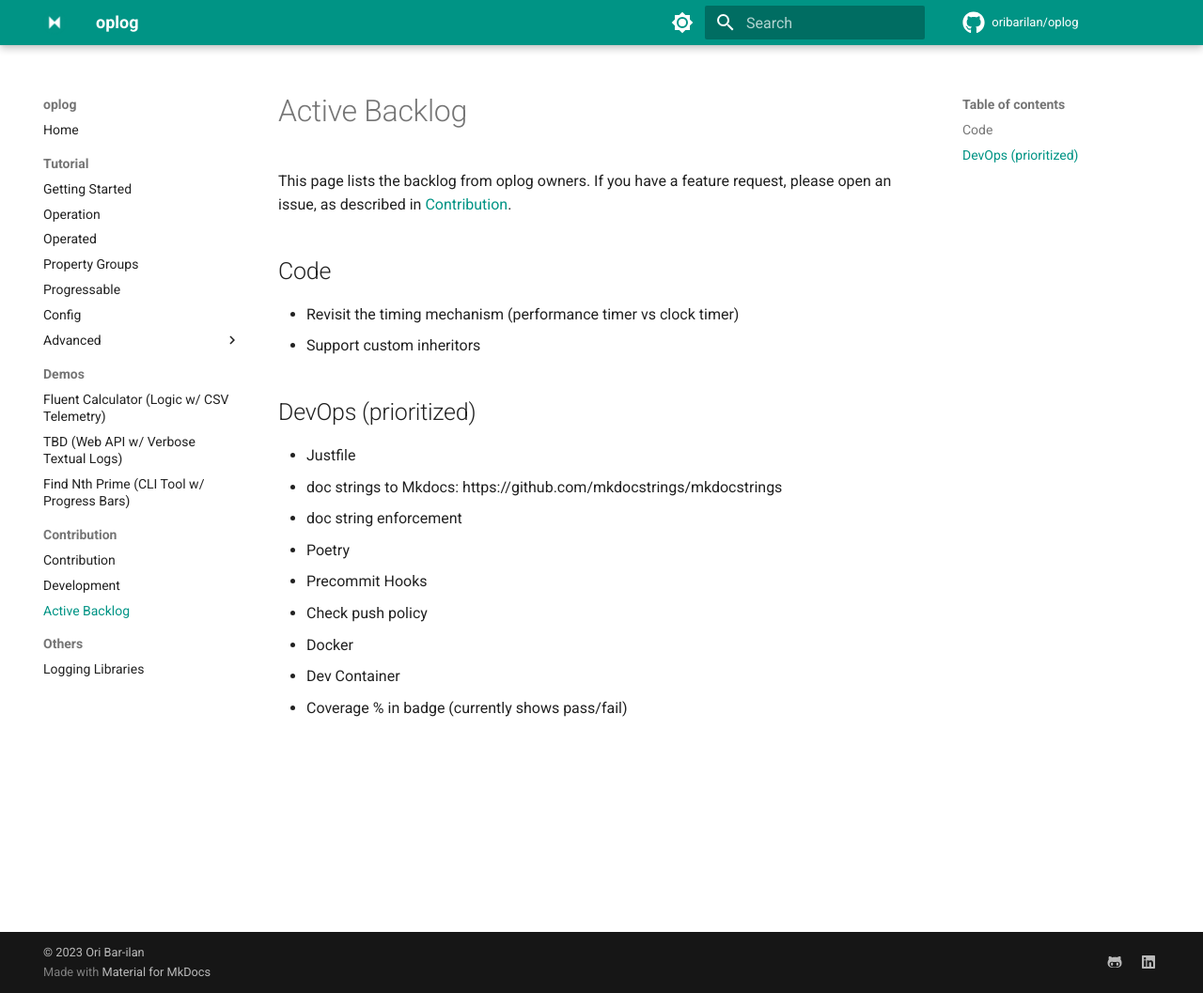
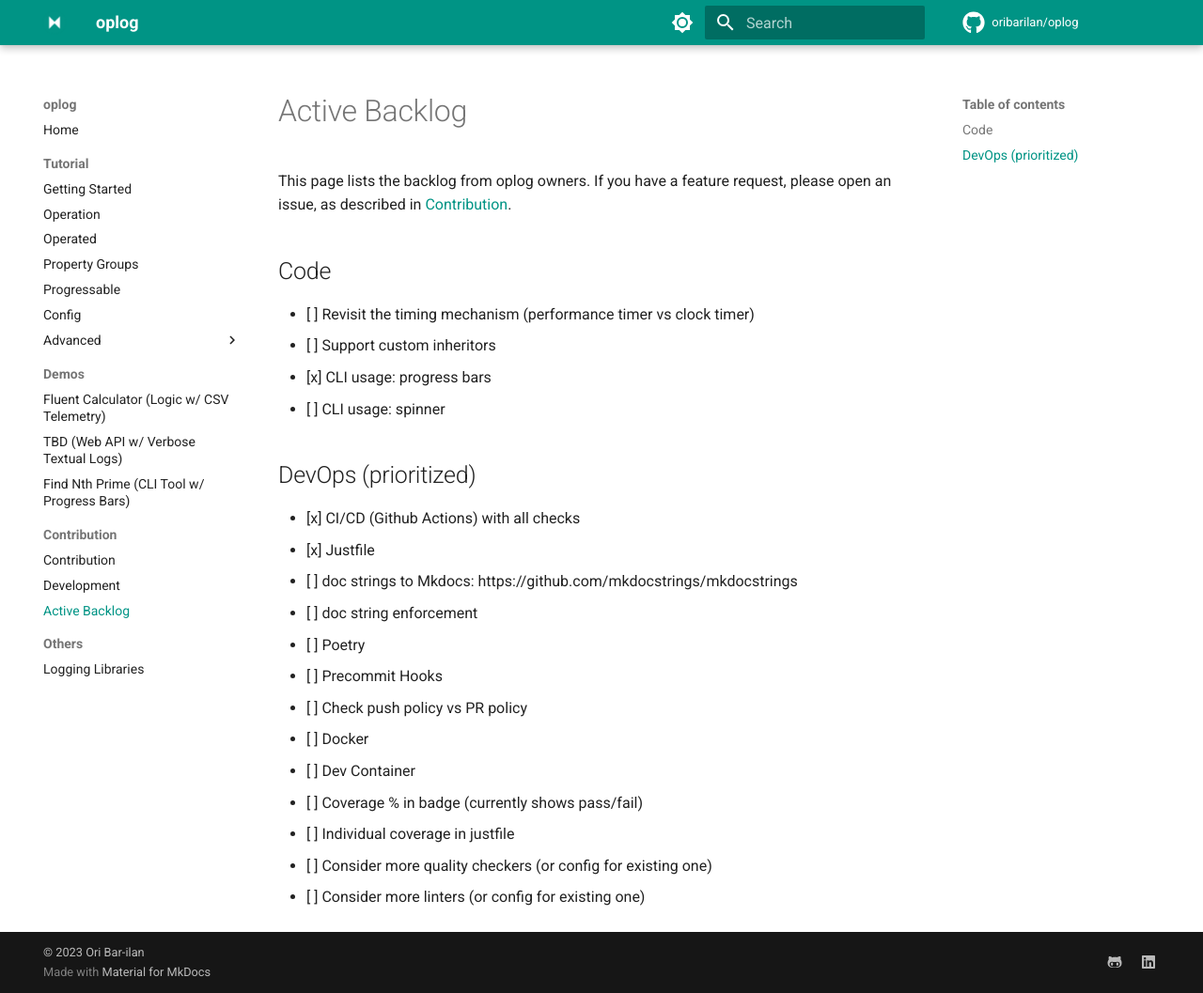
Before and after one commit to oribarilan/oplog, an MkDocs documentation site: the page built from docs/contribution/active_backlog.md, in a window 1280 px wide and 1057 px high. Shown: the whole window at 94% size. Built offline with MkDocs 1.6.1 and Material for MkDocs 9.7.7, drawn with Linux system fonts in a browser that asks for light colours; comment, search, counter and statistics services are not loaded.

```diff
--- a/docs/contribution/active_backlog.md
+++ b/docs/contribution/active_backlog.md
@@ -4,17 +4,23 @@ This page lists the backlog from oplog owners.
 If you have a feature request, please open an issue, as described in [Contribution](contribution.md).
 
 ## Code
-- Revisit the timing mechanism (performance timer vs clock timer)
-- Support custom inheritors
+- [ ] Revisit the timing mechanism (performance timer vs clock timer)
+- [ ] Support custom inheritors
+- [x] CLI usage: progress bars
+- [ ] CLI usage: spinner
 
 ## DevOps (prioritized)
 
-- Justfile
-- doc strings to Mkdocs: https://github.com/mkdocstrings/mkdocstrings
-- doc string enforcement
-- Poetry
-- Precommit Hooks
-- Check push policy
-- Docker
-- Dev Container
-- Coverage % in badge (currently shows pass/fail)
+- [x] CI/CD (Github Actions) with all checks
+- [x] Justfile
+- [ ] doc strings to Mkdocs: https://github.com/mkdocstrings/mkdocstrings
+- [ ] doc string enforcement
+- [ ] Poetry
+- [ ] Precommit Hooks
+- [ ] Check push policy vs PR policy
+- [ ] Docker
+- [ ] Dev Container
+- [ ] Coverage % in badge (currently shows pass/fail)
+- [ ] Individual coverage in justfile
+- [ ] Consider more quality checkers (or config for existing one)
+- [ ] Consider more linters (or config for existing one)
```
Also changed, not shown: docs/contribution/contribution.md (+6 -1 lines), docs/contribution/development.md (+24 -7 lines), 1 other file.
